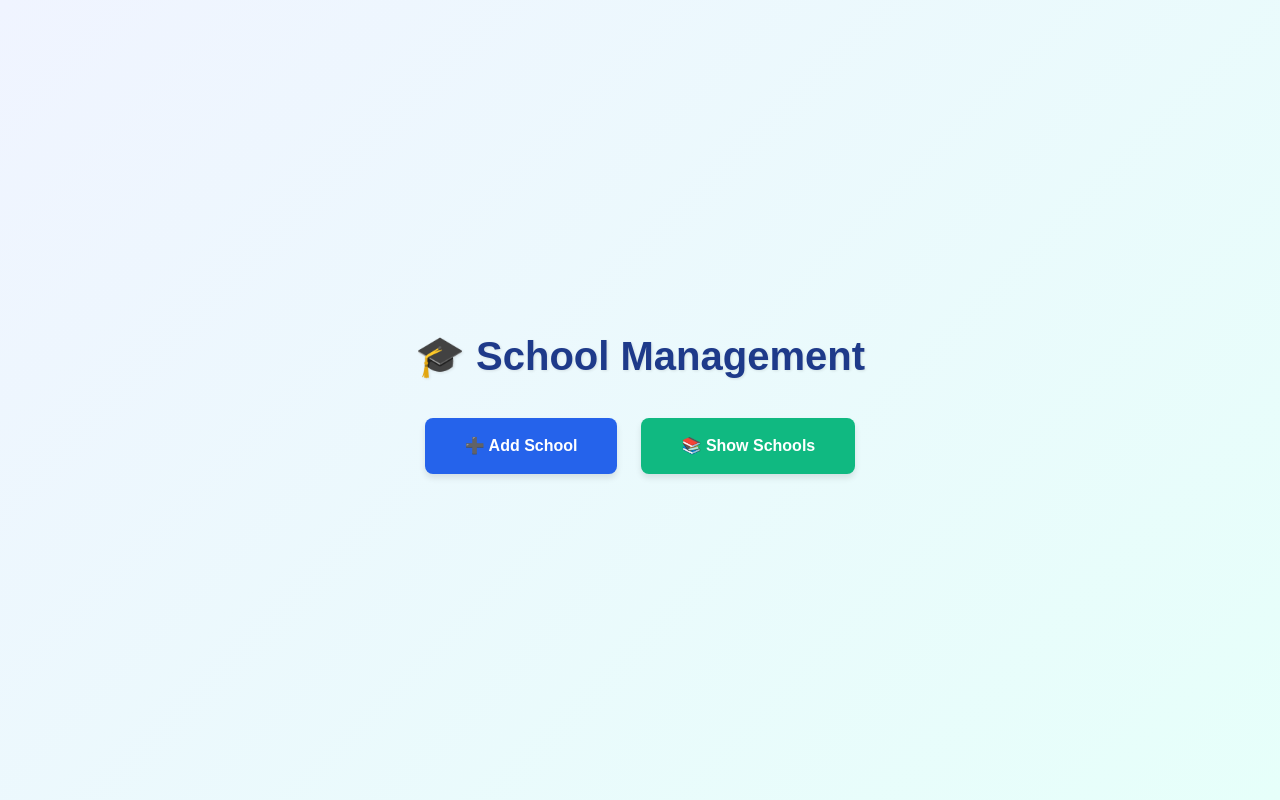
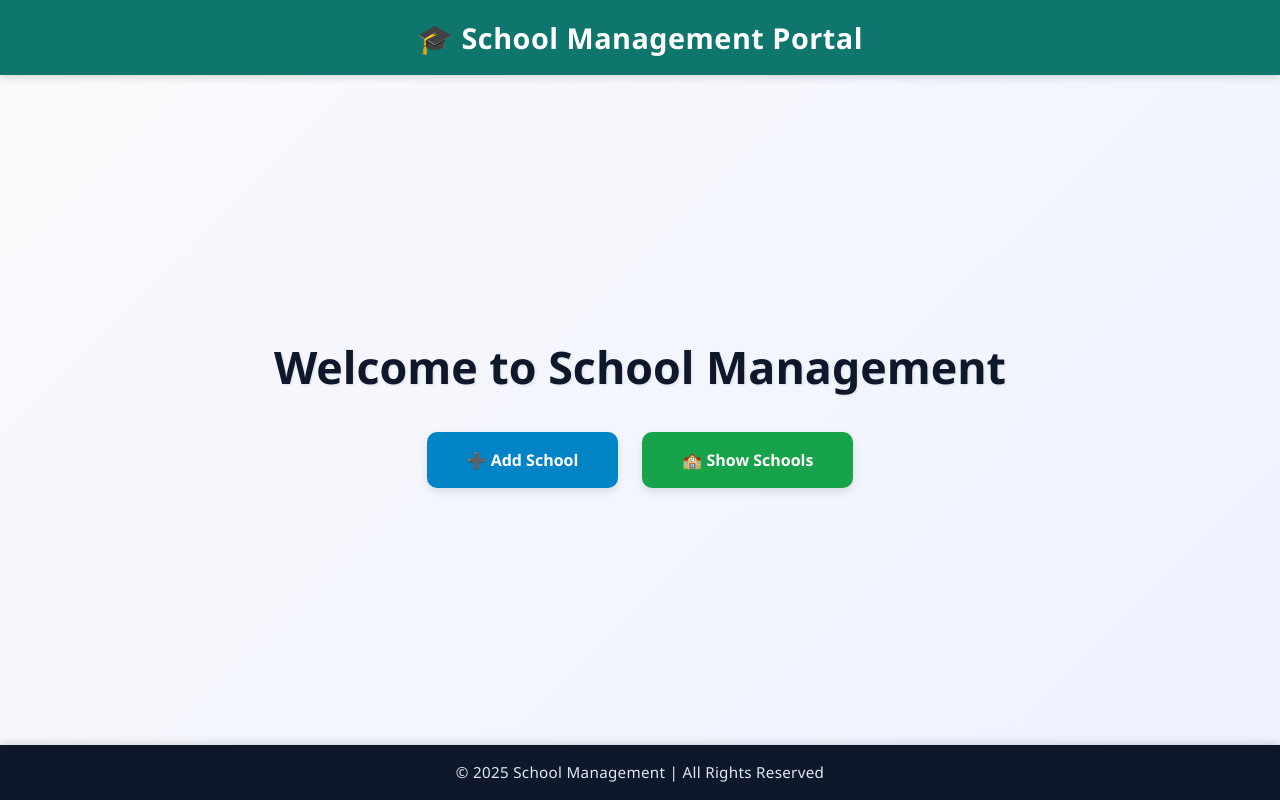
Before and after one commit to Pratham-1704/school-directory, a Next.js app: page / in a window 1280 px wide. Built offline with nearby package versions, Linux system fonts and the light colour scheme.

Commit message:
header, footre

```diff
--- a/src/app/addSchools/page.js
+++ b/src/app/addSchools/page.js
@@ -44,76 +44,119 @@ export default function AddSchool() {
       if (res.ok) reset();
       setPreview(null);
 
-      // Hide message after 3 seconds
+      // Hide message after 5 seconds
       setTimeout(() => setMessage(""), 5000);
 
     } catch (err) {
       setMessage("Error adding school: " + err.message);
       setUploading(false);
-
-      // Hide error message after 5 seconds
       setTimeout(() => setMessage(""), 5000);
     }
   };
 
   return (
-    <div className="min-h-screen flex items-center justify-center bg-gradient-to-br from-blue-50 via-white to-green-50 p-6">
+    <div className="flex flex-col min-h-screen bg-gradient-to-br from-gray-50 to-indigo-50 font-sans">
+      {/* Header */}
+      <header className="w-full p-4 bg-teal-700 text-white text-2xl font-semibold text-center shadow-md">
+        🎓 School Management Portal
+      </header>
+
+      {/* Main Form Section */}
+      <main className="flex-1 flex items-center justify-center p-6">
         <div className="w-full max-w-lg p-8 bg-white shadow-2xl rounded-2xl border border-gray-200">
           <h2 className="text-3xl font-extrabold mb-6 text-center text-blue-700">
             🏫 Add School
           </h2>
 
           <form onSubmit={handleSubmit(onSubmit)} className="space-y-5">
+            {/* Name */}
             <input
-            {...register("name", { required: true })}
+              {...register("name", {
+                required: "Name is required",
+                pattern: {
+                  value: /^[A-Za-z\s]+$/,
+                  message: "Only letters allowed",
+                },
+              })}
               placeholder="School Name"
               className="border p-3 w-full rounded-lg focus:ring-2 focus:ring-blue-400"
             />
             {errors.name && (
-            <p className="text-red-500 text-sm">Name is required</p>
+              <p className="text-red-500 text-sm">{errors.name.message}</p>
             )}
 
+            {/* Address */}
             <input
               {...register("address", { required: true })}
               placeholder="Address"
               className="border p-3 w-full rounded-lg focus:ring-2 focus:ring-blue-400"
             />
 
+            {/* City & State */}
             <div className="flex gap-4">
               <input
-              {...register("city", { required: true })}
+                {...register("city", {
+                  required: "City is required",
+                  pattern: {
+                    value: /^[A-Za-z\s]+$/,
+                    message: "Only letters allowed",
+                  },
+                })}
                 placeholder="City"
                 className="border p-3 w-1/2 rounded-lg focus:ring-2 focus:ring-blue-400"
               />
               <input
-              {...register("state")}
+                {...register("state", {
+                  pattern: {
+                    value: /^[A-Za-z\s]+$/,
+                    message: "Only letters allowed",
+                  },
+                })}
                 placeholder="State"
                 className="border p-3 w-1/2 rounded-lg focus:ring-2 focus:ring-blue-400"
               />
             </div>
+            {(errors.city || errors.state) && (
+              <p className="text-red-500 text-sm">
+                {errors.city?.message || errors.state?.message}
+              </p>
+            )}
 
+            {/* Contact */}
             <input
               {...register("contact", {
-              required: true,
-              pattern: /^[0-9]{10}$/, // Only 11 digits
+                required: "Contact number is required",
+                pattern: {
+                  value: /^[0-9]{10}$/,
+                  message: "Enter a valid 10-digit number",
+                },
               })}
               placeholder="Contact Number"
               className="border p-3 w-full rounded-lg focus:ring-2 focus:ring-blue-400"
+              inputMode="numeric"
             />
             {errors.contact && (
-            <p className="text-red-500 text-sm">Enter a valid 10-digit contact number</p>
+              <p className="text-red-500 text-sm">{errors.contact.message}</p>
             )}
 
+            {/* Email */}
             <input
-            {...register("email_id", { pattern: /^\S+@\S+$/i })}
+              {...register("email_id", {
+                pattern: {
+                  value: /^\S+@\S+$/i,
+                  message: "Enter a valid email",
+                },
+              })}
               placeholder="Email"
               className="border p-3 w-full rounded-lg focus:ring-2 focus:ring-blue-400"
             />
             {errors.email_id && (
-            <p className="text-red-500 text-sm">Enter a valid email</p>
+              <p className="text-red-500 text-sm">{errors.email_id.message}</p>
             )}
 
-          {/* File upload input */}
+            {/* File Upload */}
+            <label className="block">
+              <span className="text-gray-700">Upload School Image</span>
               <input
                 type="file"
                 accept="image/*"
@@ -123,8 +166,14 @@ export default function AddSchool() {
                     setPreview(URL.createObjectURL(e.target.files[0]));
                   }
                 }}
-            className="w-full text-gray-700"
+                className="block w-full text-sm text-gray-900 mt-2
+                  file:mr-4 file:py-2 file:px-4
+                  file:rounded-lg file:border-0
+                  file:text-sm file:font-semibold
+                  file:bg-blue-600 file:text-white
+                  hover:file:bg-blue-700 cursor-pointer"
               />
+            </label>
 
             {/* Preview */}
             {preview && (
@@ -137,6 +186,7 @@ export default function AddSchool() {
               </div>
             )}
 
+            {/* Submit Button */}
             <button
               type="submit"
               disabled={uploading}
@@ -147,9 +197,17 @@ export default function AddSchool() {
           </form>
 
           {message && (
-          <p className="mt-5 text-center text-green-600 font-medium">{message}</p>
+            <p className="mt-5 text-center text-green-600 font-medium">
+              {message}
+            </p>
           )}
         </div>
+      </main>
+
+      {/* Footer */}
+      <footer className="w-full p-4 bg-slate-900 text-gray-200 text-center text-sm shadow-md">
+        © {new Date().getFullYear()} School Management | All Rights Reserved
+      </footer>
     </div>
   );
 }
--- a/src/app/page.js
+++ b/src/app/page.js
@@ -8,42 +8,71 @@ export default function HomePage() {
       style={{
         display: "flex",
         flexDirection: "column",
+        justifyContent: "space-between",
+        alignItems: "center",
+        minHeight: "100vh",
+        background: "linear-gradient(135deg, #f9fafb, #eef2ff)",
+        fontFamily: "Segoe UI, Arial, sans-serif",
+      }}
+    >
+      {/* Header */}
+      <header
+        style={{
+          width: "100%",
+          padding: "1rem 2rem",
+          background: "#0f766e", // teal green
+          color: "#ffffff",
+          fontSize: "1.8rem",
+          fontWeight: "600",
+          textAlign: "center",
+          letterSpacing: "0.5px",
+          boxShadow: "0px 2px 8px rgba(0,0,0,0.15)",
+        }}
+      >
+        🎓 School Management Portal
+      </header>
+
+      {/* Main Content */}
+      <main
+        style={{
+          flex: 1,
+          display: "flex",
+          flexDirection: "column",
           gap: "2rem",
           justifyContent: "center",
           alignItems: "center",
-        height: "100vh",
-        background: "linear-gradient(135deg, #f0f4ff, #e6fffa)",
-        fontFamily: "Arial, sans-serif",
+          padding: "2rem",
+          textAlign: "center",
         }}
       >
         <h1
           style={{
-          fontSize: "2.5rem",
-          fontWeight: "bold",
-          color: "#1e3a8a",
+            fontSize: "2.8rem",
+            fontWeight: "700",
+            color: "#0f172a", // dark gray-blue
             textShadow: "1px 1px 3px rgba(0,0,0,0.1)",
           }}
         >
-        🎓 School Management
+          Welcome to School Management
         </h1>
 
-      <div style={{ display: "flex", gap: "1.5rem" }}>
+        <div style={{ display: "flex", gap: "1.5rem", flexWrap: "wrap" }}>
           <Link href="/addSchools">
             <button
               style={{
                 padding: "1rem 2.5rem",
-              borderRadius: "8px",
-              background: "#2563eb",
+                borderRadius: "10px",
+                background: "#0284c7", // sky blue
                 color: "#fff",
                 border: "none",
-              fontWeight: "bold",
+                fontWeight: "600",
                 fontSize: "1rem",
                 cursor: "pointer",
                 transition: "all 0.3s ease",
-              boxShadow: "0px 4px 6px rgba(0,0,0,0.1)",
+                boxShadow: "0px 4px 8px rgba(0,0,0,0.1)",
               }}
-            onMouseOver={(e) => (e.target.style.background = "#1d4ed8")}
-            onMouseOut={(e) => (e.target.style.background = "#2563eb")}
+              onMouseOver={(e) => (e.target.style.background = "#0369a1")}
+              onMouseOut={(e) => (e.target.style.background = "#0284c7")}
             >
               ➕ Add School
             </button>
@@ -53,23 +82,40 @@ export default function HomePage() {
             <button
               style={{
                 padding: "1rem 2.5rem",
-              borderRadius: "8px",
-              background: "#10b981",
+                borderRadius: "10px",
+                background: "#16a34a", // green
                 color: "#fff",
                 border: "none",
-              fontWeight: "bold",
+                fontWeight: "600",
                 fontSize: "1rem",
                 cursor: "pointer",
                 transition: "all 0.3s ease",
-              boxShadow: "0px 4px 6px rgba(0,0,0,0.1)",
+                boxShadow: "0px 4px 8px rgba(0,0,0,0.1)",
               }}
-            onMouseOver={(e) => (e.target.style.background = "#059669")}
-            onMouseOut={(e) => (e.target.style.background = "#10b981")}
+              onMouseOver={(e) => (e.target.style.background = "#15803d")}
+              onMouseOut={(e) => (e.target.style.background = "#16a34a")}
             >
-            📚 Show Schools
+              🏫  Show Schools
             </button>
           </Link>
         </div>
+      </main>
+
+      {/* Footer */}
+      <footer
+        style={{
+          width: "100%",
+          padding: "1rem 2rem",
+          background: "#0f172a", // dark gray-blue
+          color: "#e2e8f0", // light gray text
+          textAlign: "center",
+          fontSize: "0.95rem",
+          letterSpacing: "0.3px",
+          boxShadow: "0px -2px 8px rgba(0,0,0,0.15)",
+        }}
+      >
+        © {new Date().getFullYear()} School Management | All Rights Reserved
+      </footer>
     </div>
   );
 }
--- a/src/app/showschools/page.js
+++ b/src/app/showschools/page.js
@@ -46,11 +46,32 @@ export default function ShowSchools() {
   return (
     <div
       style={{
+        display: "flex",
+        flexDirection: "column",
         minHeight: "100vh",
         background: "linear-gradient(135deg, #f0f9ff, #ecfdf5)",
-        padding: 24,
+        fontFamily: "Segoe UI, Arial, sans-serif",
       }}
     >
+      {/* Header */}
+      <header
+        style={{
+          width: "100%",
+          padding: "1rem 2rem",
+          background: "#0f766e", // teal green
+          color: "#ffffff",
+          fontSize: "1.8rem",
+          fontWeight: "600",
+          textAlign: "center",
+          letterSpacing: "0.5px",
+          boxShadow: "0px 2px 8px rgba(0,0,0,0.15)",
+        }}
+      >
+        🎓 School Management Portal
+      </header>
+
+      {/* Main Content */}
+      <main style={{ flex: 1, padding: 24 }}>
         <div style={{ maxWidth: 1200, margin: "0 auto" }}>
           <h2
             style={{
@@ -99,7 +120,9 @@ export default function ShowSchools() {
               <Spin size="large" />
             </div>
           ) : filteredSchools.length === 0 ? (
-          <p style={{ textAlign: "center", fontSize: 16, color: "#6b7280" }}>
+            <p
+              style={{ textAlign: "center", fontSize: 16, color: "#6b7280" }}
+            >
               No schools found.
             </p>
           ) : (
@@ -131,7 +154,6 @@ export default function ShowSchools() {
                       boxShadow: "0px 4px 8px rgba(0,0,0,0.08)",
                       transition: "transform 0.2s ease",
                     }}
-                  // bodyStyle={{ padding: 16 }}
                     styles={{ body: { padding: 16 } }}
                   >
                     <Card.Meta
@@ -142,7 +164,9 @@ export default function ShowSchools() {
                       }
                       description={
                         <>
-                        <div style={{ marginBottom: 4 }}>{school.address}</div>
+                          <div style={{ marginBottom: 4 }}>
+                            {school.address}
+                          </div>
                           <div style={{ color: "#6b7280" }}>{school.city}</div>
                         </>
                       }
@@ -165,14 +189,14 @@ export default function ShowSchools() {
             footer={null}
             centered
             width={380}
-         // bodyStyle={{ padding: 20 }}
             styles={{ body: { padding: 20 } }}
-
           >
             {selectedSchool && (
               <div>
                 <img
-                src={selectedSchool.image || "https://via.placeholder.com/150"}
+                  src={
+                    selectedSchool.image || "https://via.placeholder.com/150"
+                  }
                   alt={selectedSchool.name}
                   style={{
                     width: "100%",
@@ -197,6 +221,23 @@ export default function ShowSchools() {
             )}
           </Modal>
         </div>
+      </main>
+
+      {/* Footer */}
+      <footer
+        style={{
+          width: "100%",
+          padding: "1rem 2rem",
+          background: "#0f172a", // dark gray-blue
+          color: "#e2e8f0",
+          textAlign: "center",
+          fontSize: "0.95rem",
+          letterSpacing: "0.3px",
+          boxShadow: "0px -2px 8px rgba(0,0,0,0.15)",
+        }}
+      >
+        © {new Date().getFullYear()} School Management | All Rights Reserved
+      </footer>
     </div>
   );
 }
```
Lines whose indentation alone changed are shown as unchanged.
